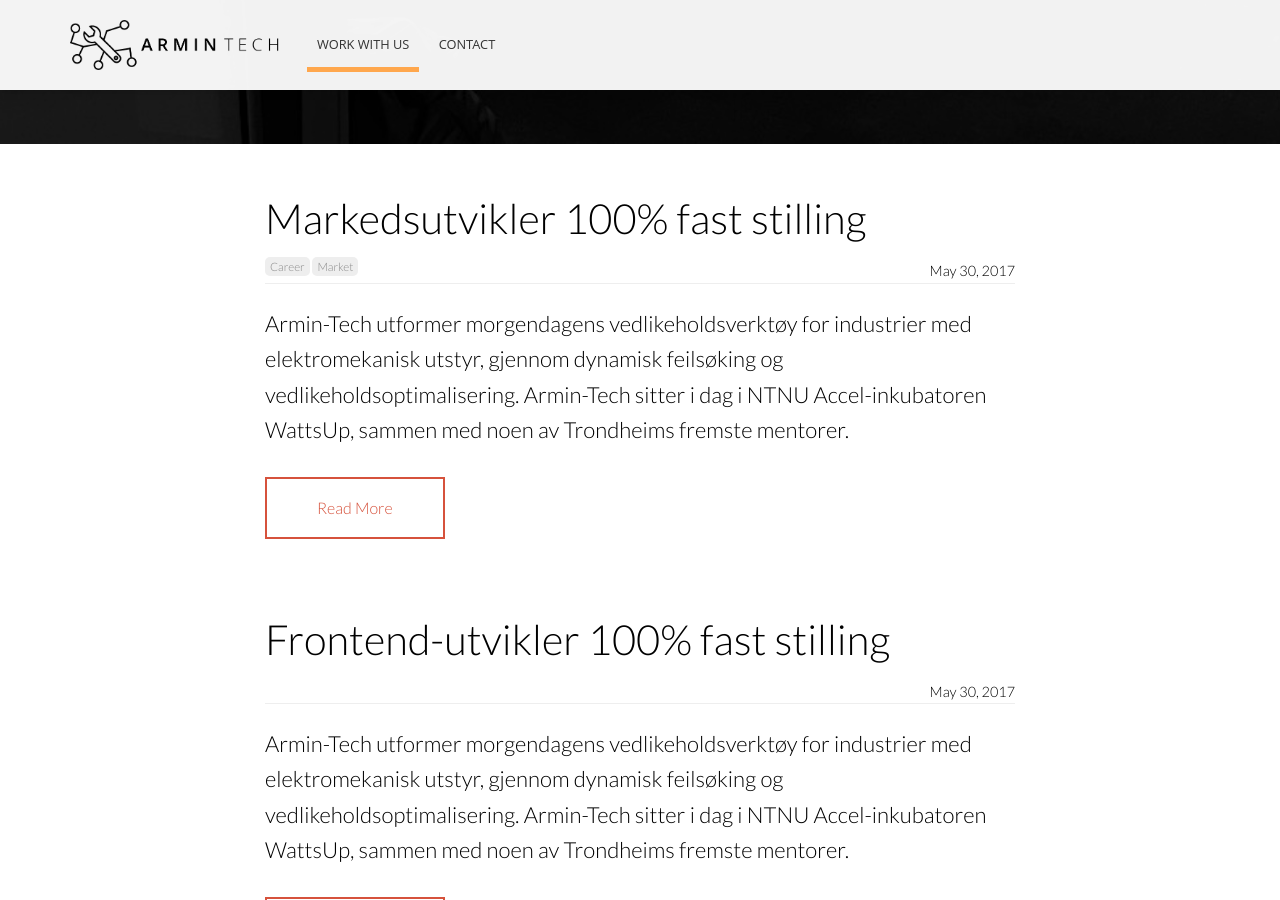
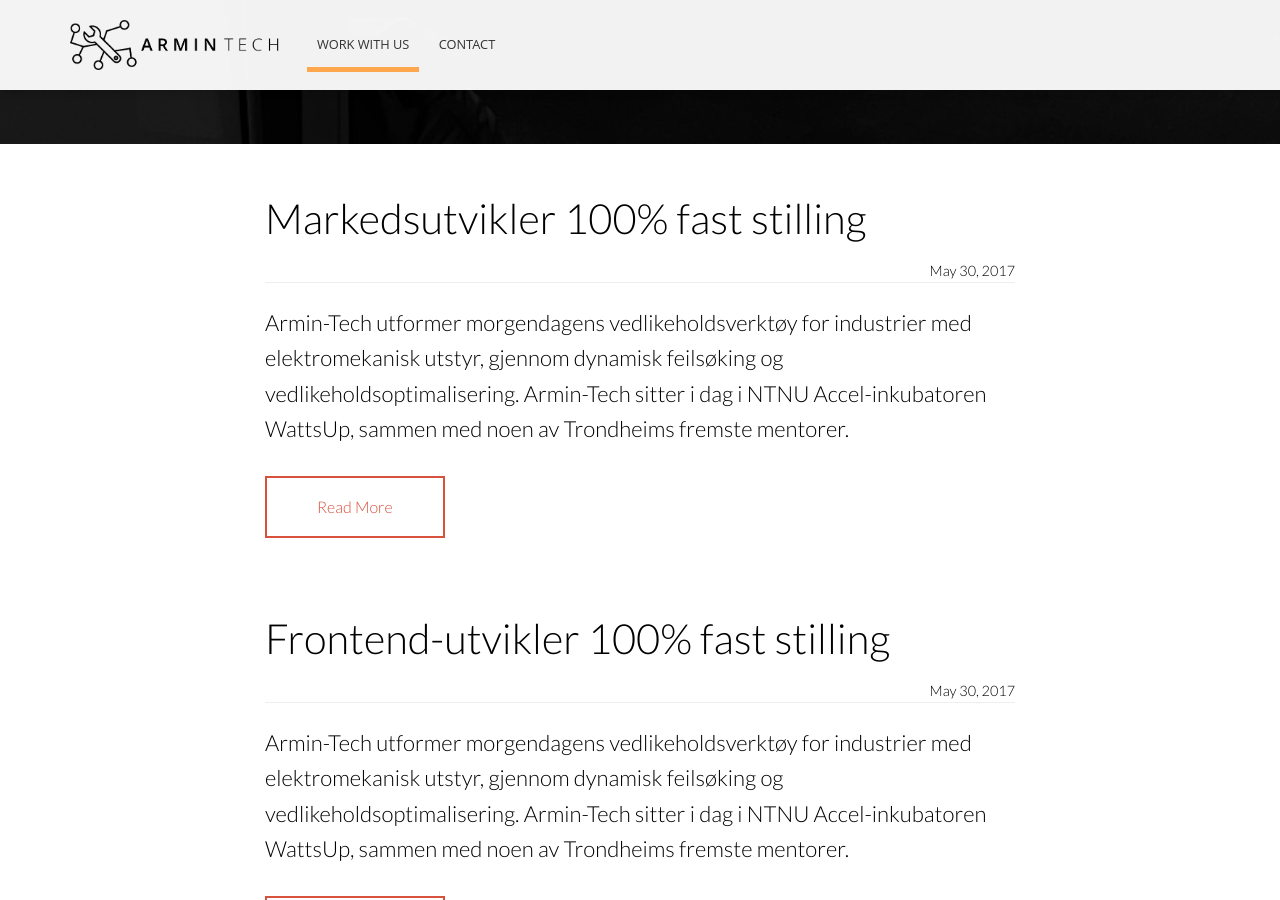
Before and after one commit to armin-tech/armin-tech, a Jekyll site: the page built from work-with-us/index.html, in a window 1280 px wide and 900 px high, scrolled down 756 px. Built offline with Jekyll 4.4.1, drawn with Linux system fonts in a browser that asks for light colours; nearby versions of some CDN libraries; the list of posts is cut into pages by our own code.

Commit message:
Create 2017-05-30-market.md

```diff
--- a/_posts/2017-05-30-market.md
+++ b/_posts/2017-05-30-market.md
@@ -3,11 +3,7 @@ title: Markedsutvikler 100% fast stilling
 date: 2017-05-30
 description: Vi er på jakt etter en løsningsorientert, initiativrik og ansvarlig markedsutvikler
 comments: True
-categories:
-  - career
-  - market
 image: /images/positions/market.jpg
-author_staff_member: fredrik
 ---
 
 Armin-Tech utformer morgendagens vedlikeholdsverktøy for industrier med elektromekanisk utstyr, gjennom dynamisk feilsøking og vedlikeholdsoptimalisering. Armin-Tech sitter i dag i NTNU Accel-inkubatoren WattsUp, sammen med noen av Trondheims fremste mentorer.
```
